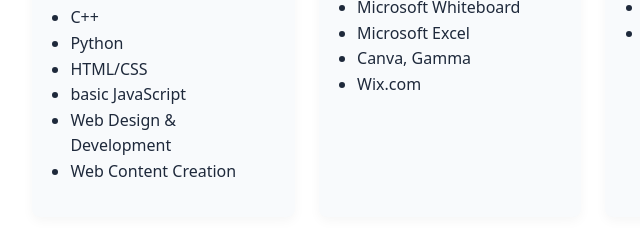
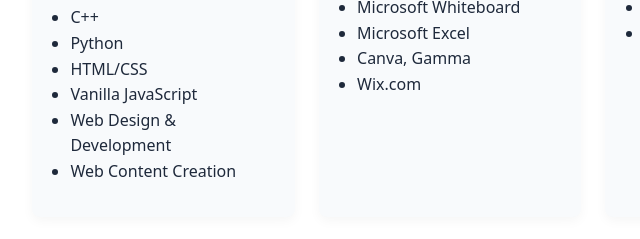
Before and after one commit to chaitanyaCE/Personal-Site, a plain HTML site: page resume.html in a window 1280 px wide. Shown: the part 524-763 px from the top of the page, 190-830 px from the left. Drawn offline with Linux system fonts and the light colour scheme.

```diff
--- a/resume.html
+++ b/resume.html
@@ -29,7 +29,7 @@
                         <li>C++</li>
                         <li>Python</li>
                         <li>HTML/CSS</li>
-                        <li>basic JavaScript</li>
+                        <li>Vanilla JavaScript</li>
                         <li>Web Design & Development</li>
                         <li>Web Content Creation</li>
                     </ul>
```
